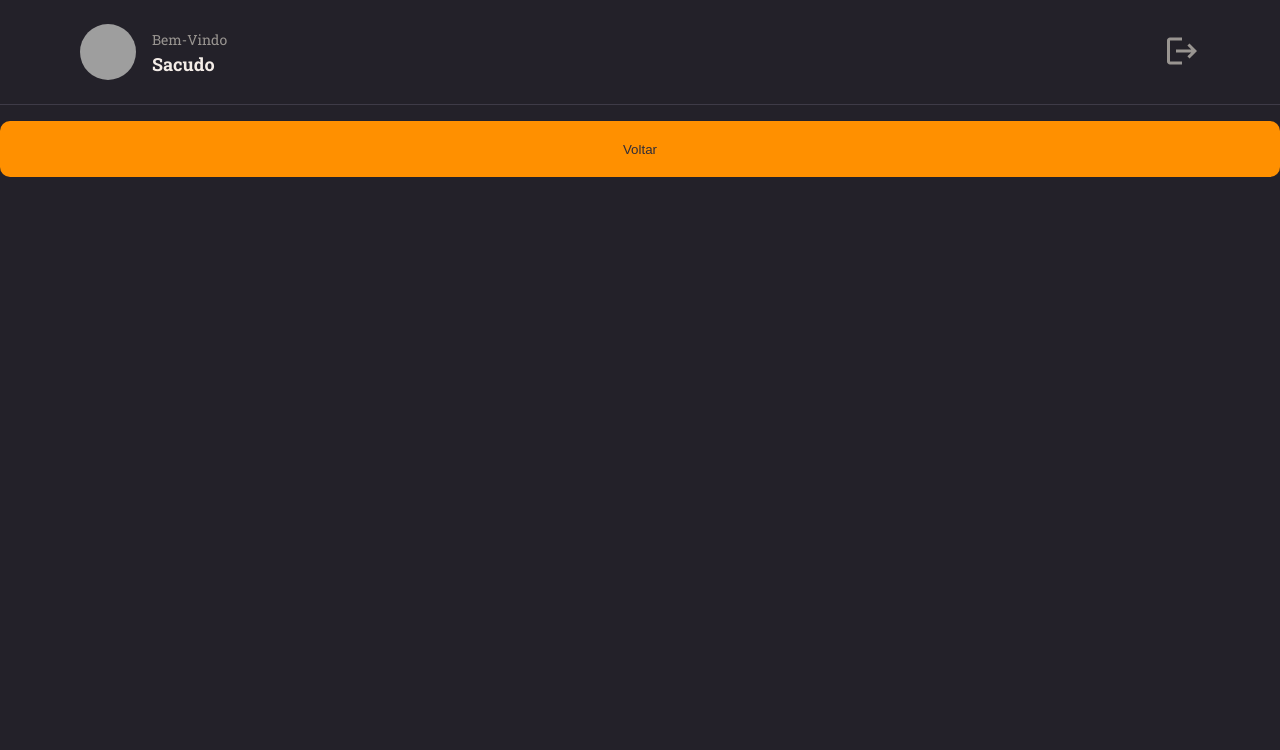
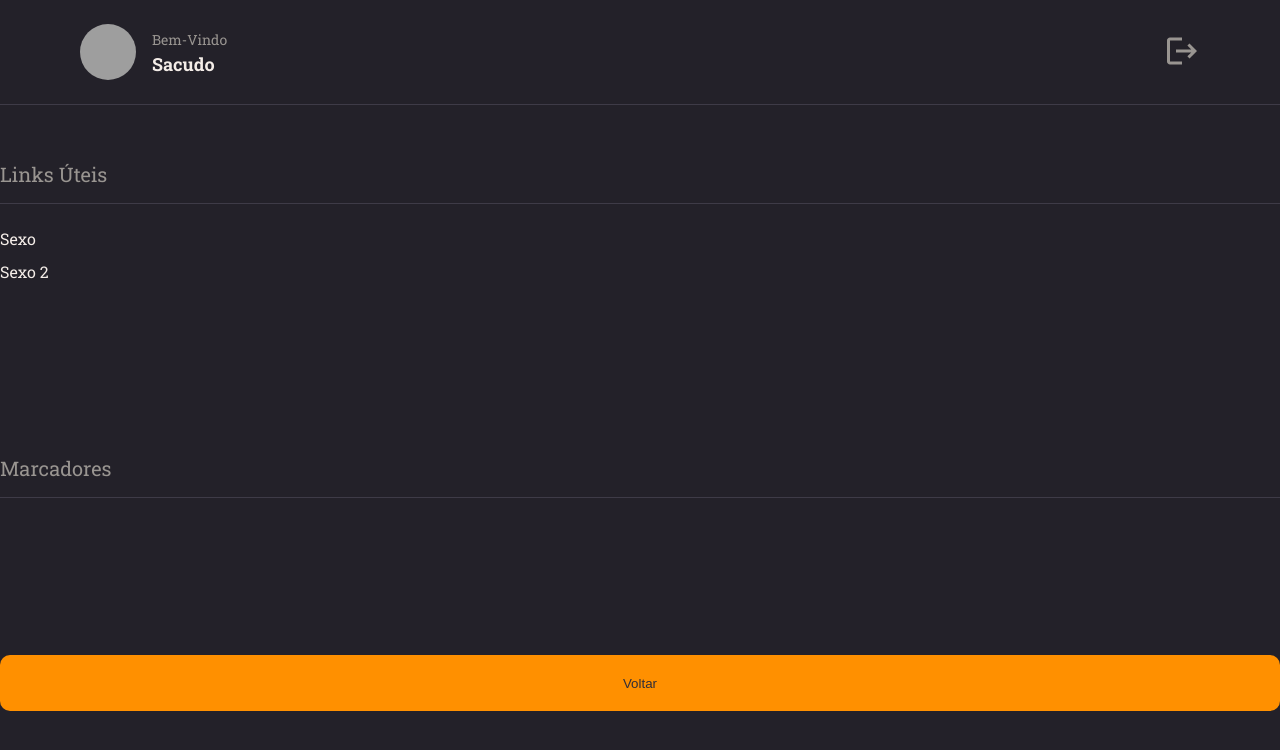
Before and after one commit to Schambin/rocket-notes-front, a React (Vite) app: page / in a window 1280 px wide. Shown: the top 750 px of the page. Built offline with nearby package versions, Linux system fonts and the light colour scheme; grey boxes are pictures that could not be loaded.

Commit message:
section n style to links

```diff
--- /dev/null
+++ b/src/components/section/index.jsx
@@ -0,0 +1,10 @@
+import { Container } from './styles.js';
+
+export function Section({ title, children }) {
+    return (
+        <Container>
+            <h2>{ title }</h2>
+            { children }
+        </Container>
+    );
+}
--- /dev/null
+++ b/src/components/section/styles.js
@@ -0,0 +1,19 @@
+import styled from 'styled-components';
+
+export const Container = styled.section`
+    margin: 5.6rem 0 2.8rem;
+
+    > h2{
+        border-bottom-width: .1rem;
+        border-bottom-style: solid;
+        border-bottom-color: ${({ theme }) => theme.COLORS.BACKGROUND_700};
+
+        padding-bottom: 1.6rem;
+        margin-bottom: 2.4rem;
+
+        color: ${({ theme }) => theme.COLORS.GRAY_100};
+
+        font-size: 2.0rem;
+        font-weight: 400;
+    }
+`;
--- a/src/pages/Details/index.tsx
+++ b/src/pages/Details/index.tsx
@@ -1,13 +1,26 @@
-import { Container } from "./styles.js";
+import { Container, Links } from "./styles.js";
+
 import { Button } from "../../components/button"
 import { Header } from "../../components/header"
+import { Section } from "../../components/section"
 
 export function Details() {
 
   return(
     <Container>
+
       <Header />
 
+      <Section title="Links Úteis">
+        <Links>
+          <li><a href="#"> Sexo </a></li>
+          <li>Sexo 2</li>
+        </Links>
+      </Section>
+
+      <Section title="Marcadores">
+
+      </Section>
       <Button title="Voltar"/>
     </Container>
   )
--- a/src/pages/Details/styles.js
+++ b/src/pages/Details/styles.js
@@ -15,3 +15,16 @@
     "header"
     "content";
 `;
+
+export const Links = styled.ul`
+    list-style: none;
+
+    > li {
+        margin-top: 1.2rem;
+
+        a {
+            color: ${({ theme }) => theme.COLORS.WHITE};
+
+        }
+    }
+`;
```
